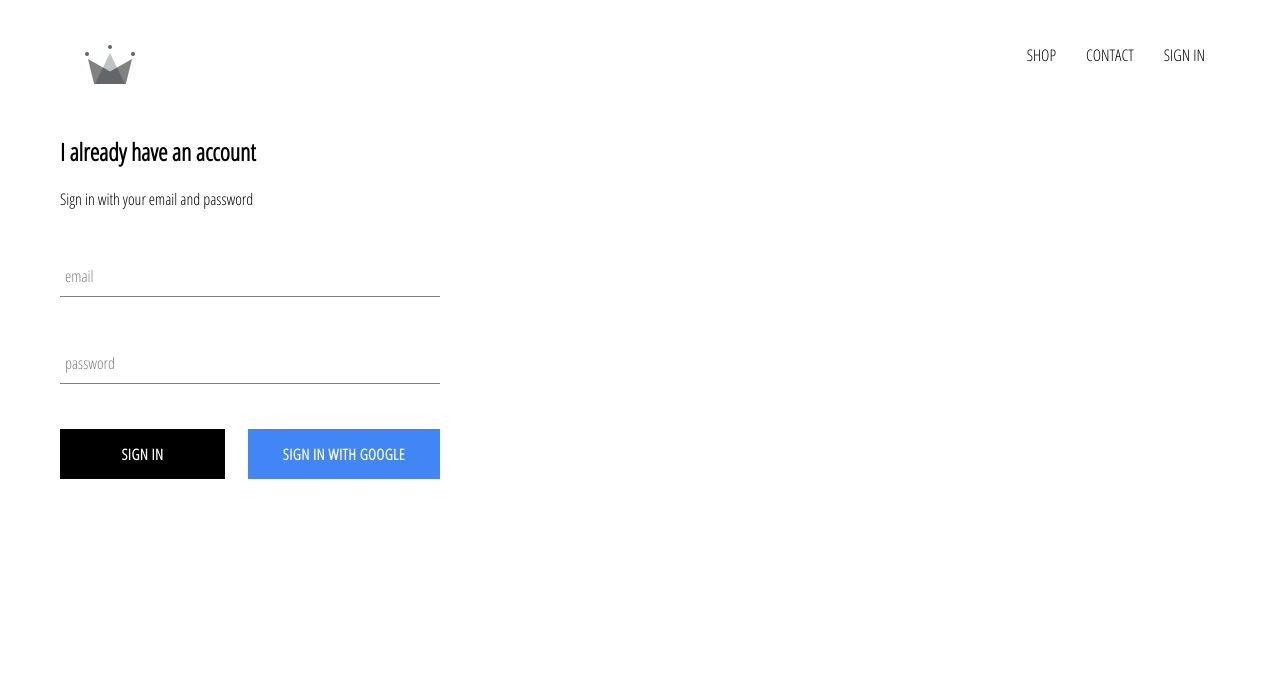
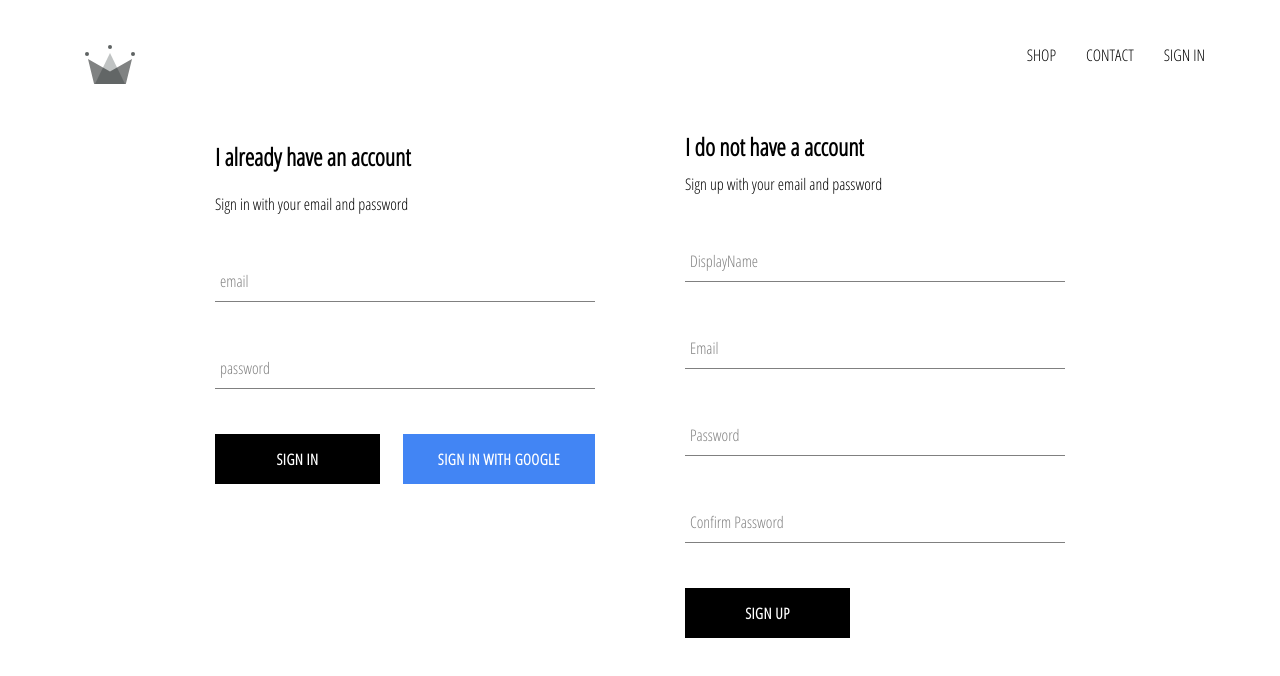
Before and after one commit to HashemSami/store-app-react-firebase, a React (Create React App) app: page /signIn in a window 1280 px wide. Shown: the top 676 px of the page. Built offline with nearby package versions, Linux system fonts and the light colour scheme; no server answers.

Commit message:
implement firestore auth with email anf password

```diff
--- a/src/App.js
+++ b/src/App.js
@@ -7,7 +7,7 @@
 import SignInAndSignUpPage from "./pages/sign-in-and-sign-up-page/SignInAndSignUpPage.component";
 import Header from "./components/header/Header.component";
 
-import { auth } from "./firebase/firebase.utils";
+import { auth, createUserProfileDocument } from "./firebase/firebase.utils";
 
 function App() {
   const [currentUser, setCurrentUser] = useState(null);
@@ -17,10 +17,30 @@
   useEffect(() => {
     // this is a firebase auth method that can listen to auth state changes
     // and will fire up  every time the auth changes
-    const unsubscribeFromAuth = auth.onAuthStateChanged(user => {
-      setCurrentUser(user);
-      console.log(currentUser);
+    const unsubscribeFromAuth = auth.onAuthStateChanged(async userAuth => {
+      if (userAuth) {
+        const userRef = await createUserProfileDocument(userAuth);
+
+        // this is another listner similar to the onAuthStateChanged
+        // which will be invoked every time userRef changes
+        // with this we will check if the database has updated with that new user we entered
+        // or we get the data of the user from our database
+        userRef.onSnapshot(snapshout => {
+          // to get the data propeties from the snapshot we have to call data() method on it
+          // here will update the state with ther user stored in our database
+          if (!currentUser || currentUser.id !== snapshout.id) {
+            setCurrentUser({
+              id: snapshout.id,
+              ...snapshout.data()
+            });
+          }
+        });
+      } else {
+        setCurrentUser(userAuth);
+      }
     });
+
+    // console.log(currentUser);
     // we want to clean this method every time this component unmouted
     return () => unsubscribeFromAuth();
   }, [currentUser]);
--- a/src/components/sign-in/SignIn.component.jsx
+++ b/src/components/sign-in/SignIn.component.jsx
@@ -22,7 +22,6 @@
     const { value, name } = event.target;
 
     setState({ ...state, [name]: value });
-    console.log(state);
   };
 
   return (
--- /dev/null
+++ b/src/components/sign-up/SignUp.styles.scss
@@ -0,0 +1,9 @@
+.sign-up {
+  display: flex;
+  flex-direction: column;
+  width: 380px;
+
+  .title {
+    margin: 10px 0;
+  }
+}
--- /dev/null
+++ b/src/components/sign-up/SingUp.conponent.jsx
@@ -0,0 +1,76 @@
+import React, { useState } from "react";
+import "./SignUp.styles.scss";
+
+import FormInput from "../form-input/FormInput.component";
+import CustomButton from "../custom-button/CustomButton.component";
+
+// willneed auth when creating a new user
+import { auth, createUserProfileDocument } from "../../firebase/firebase.utils";
+
+const SignUp = () => {
+  const [formElements, setFormElements] = useState({
+    displayName: "",
+    email: "",
+    password: "",
+    confirmPassword: ""
+  });
+
+  // this function will talk to our server to look for the user after submitting
+  const handleSubmit = async event => {
+    event.preventDefault();
+    const { displayName, email, password, confirmPassword } = formElements;
+
+    if (password !== confirmPassword) {
+      alert("passwords don't match");
+      return;
+    }
+
+    try {
+      // this will create our new user in the auth service with the email and password
+      // and will return a user object once it is finish
+      const { user } = await auth.createUserWithEmailAndPassword(email, password);
+
+      // then will send that object to our createUserProfileDocument to save the user in our database
+      // and retun the saved user to use in our app
+      await createUserProfileDocument(user, { displayName });
+
+      setFormElements({
+        displayName: "",
+        email: "",
+        password: "",
+        confirmPassword: ""
+      });
+    } catch (e) {
+      console.log(e);
+    }
+  };
+
+  const handleChange = event => {
+    const { name, value } = event.target;
+
+    setFormElements({
+      ...formElements,
+      [name]: value
+    });
+    console.log(formElements);
+  };
+
+  const { displayName, email, password, confirmPassword } = formElements;
+
+  return (
+    <div className="sign-up">
+      <h2 className="title">I do not have a account</h2>
+      <span>Sign up with your email and password</span>
+      <form className="sign-up-form" onSubmit={handleSubmit}>
+        <FormInput type="text" name="displayName" value={displayName} onChange={handleChange} label="DisplayName" required />
+        <FormInput type="email" name="email" value={email} onChange={handleChange} label="Email" required />
+        <FormInput type="password" name="password" value={password} onChange={handleChange} label="Password" required />
+        <FormInput type="password" name="confirmPassword" value={confirmPassword} onChange={handleChange} label="Confirm Password" required />
+
+        <CustomButton type="submit">Sign Up</CustomButton>
+      </form>
+    </div>
+  );
+};
+
+export default SignUp;
--- a/src/firebase/firebase.utils.js
+++ b/src/firebase/firebase.utils.js
@@ -18,6 +18,42 @@
   messagingSenderId: "837550542270",
   appId: "1:837550542270:web:fcae87168187b4c2c0bdef",
   measurementId: "G-B3Z046ZVEV"
+};
+
+// will create a function that will take out authed user data
+// and store it in our database in the users collection
+export const createUserProfileDocument = async (userAuth, additionalData) => {
+  // if the user logged of, the userAuth will be null, so we will return from this method
+  if (!userAuth) return;
+  console.log("once");
+
+  // if we have the object from the onAuthStateChanged method in the App componenet
+  // first will check if the user exists in our database
+  // will call the ref rence that will have some method that we can perform to our data
+  // we could have .get() .add() .delete()
+  const userRef = firestore.doc(`users/${userAuth.uid}`);
+  // we also have a snap shot of the data so we can have information about the data we get
+  const snapshot = await userRef.get();
+
+  // snapshot will have a property exists that will give us true if the user exists in iur database
+  if (!snapshot.exists) {
+    // to create the document in our database we have to use the userRef Object, not the snapshot object
+    const { displayName, email } = userAuth;
+    const createdAt = new Date();
+
+    try {
+      await userRef.set({
+        displayName,
+        email,
+        createdAt,
+        ...additionalData
+      });
+    } catch (error) {
+      console.log("error creating user", error.message);
+    }
+  }
+  // will return the user ref so we can use it for other thing on the app
+  return userRef;
 };
 
 // init app
--- a/src/pages/sign-in-and-sign-up-page/SignInAndSignUpPage.component.jsx
+++ b/src/pages/sign-in-and-sign-up-page/SignInAndSignUpPage.component.jsx
@@ -2,11 +2,13 @@
 import "./SignInAndSignUpPage.styles.scss";
 
 import SignIn from "../../components/sign-in/SignIn.component";
+import SignUp from "../../components/sign-up/SingUp.conponent";
 
 const SignInAndSignUpPage = () => {
   return (
     <div className="sign-in-and-sign-up">
       <SignIn />
+      <SignUp />
     </div>
   );
 };
--- a/src/pages/sign-in-and-sign-up-page/SignInAndSignUpPage.styles.scss
+++ b/src/pages/sign-in-and-sign-up-page/SignInAndSignUpPage.styles.scss
@@ -0,0 +1,6 @@
+.sign-in-and-sign-up {
+  width: 850px;
+  display: flex;
+  justify-content: space-between;
+  margin: 30px auto;
+}
```
